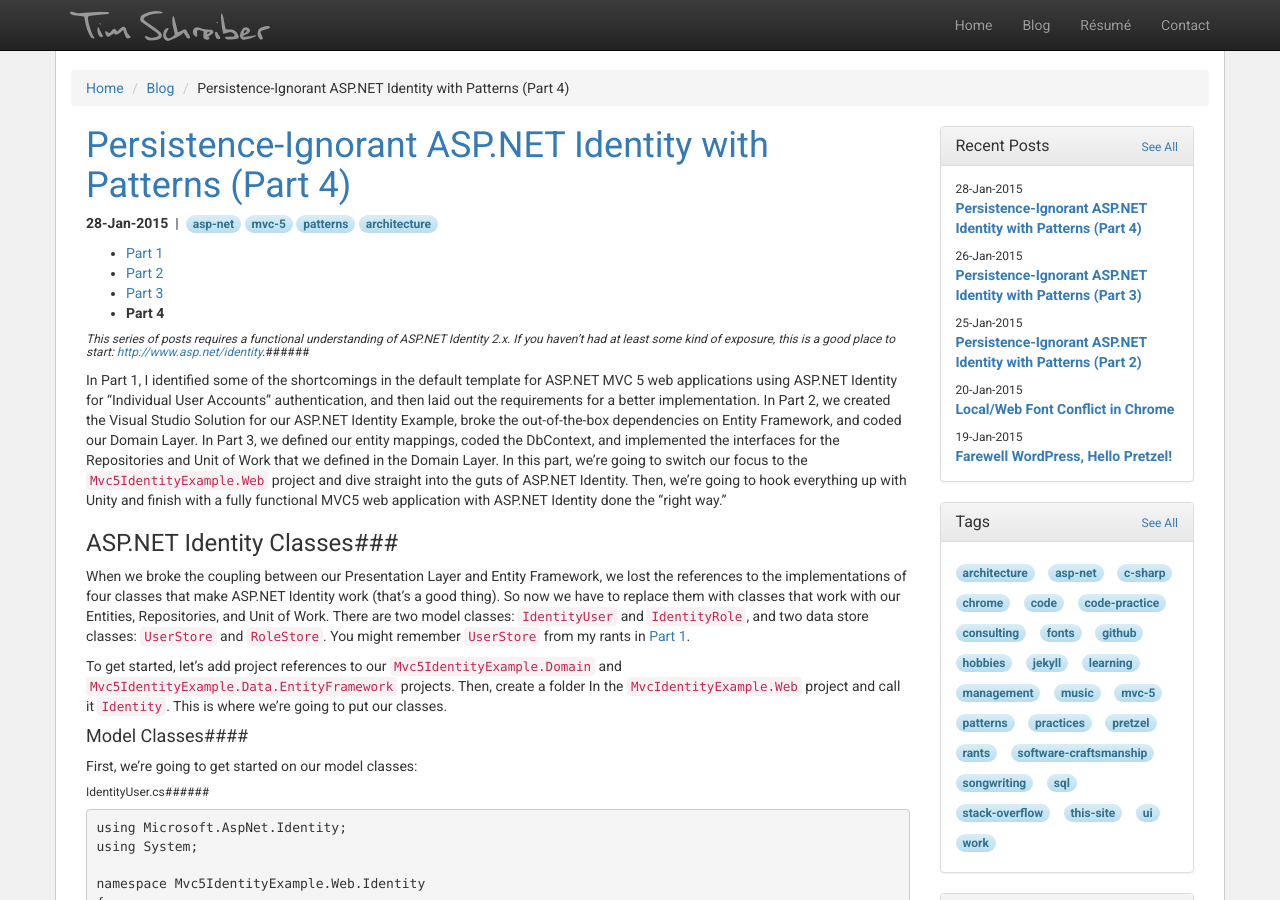
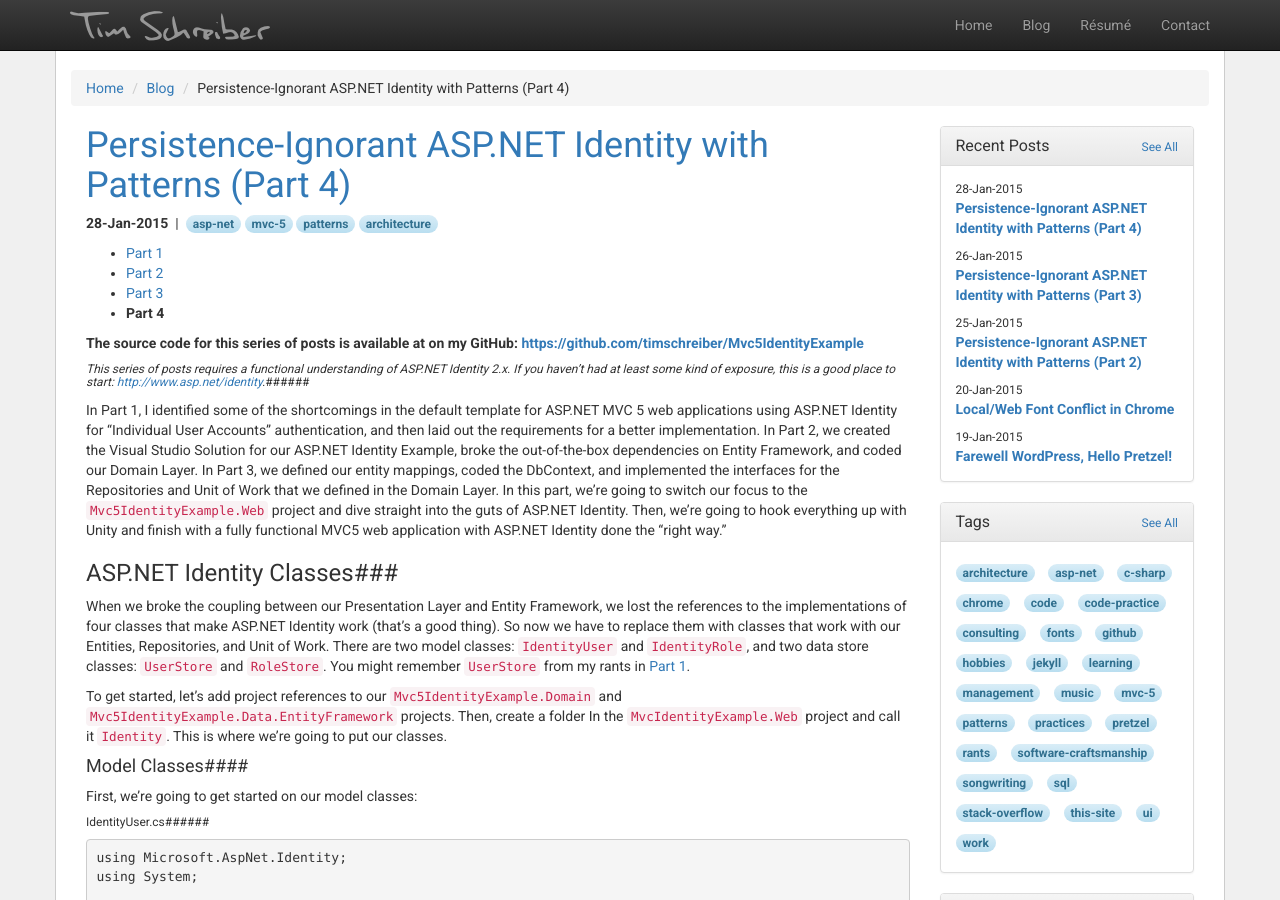
Before and after one commit to timschreiber/timschreiber.github.com, a Jekyll site: the page built from _posts/2015-01-28-persistence-ignorant-asp-net-identity-with-patterns-part-4.md, in a window 1280 px wide and 900 px high. Built offline with Jekyll 4.4.1, drawn with Linux system fonts in a browser that asks for light colours; nearby versions of some CDN libraries; comment, search, counter and statistics services are not loaded.

Commit message:
forgot to save part-4 all the way..

```diff
--- a/_posts/2015-01-28-persistence-ignorant-asp-net-identity-with-patterns-part-4.md
+++ b/_posts/2015-01-28-persistence-ignorant-asp-net-identity-with-patterns-part-4.md
@@ -16,6 +16,8 @@ tags:
 * [Part 2][3]
 * [Part 3][4]
 * **Part 4**
+
+**The source code for this series of posts is available at on my GitHub: [https://github.com/timschreiber/Mvc5IdentityExample][6]**
 
 ######*This series of posts requires a functional understanding of ASP.NET Identity 2.x. If you haven't had at least some kind of exposure, this is a good place to start: [http://www.asp.net/identity][1].*######
 
```
